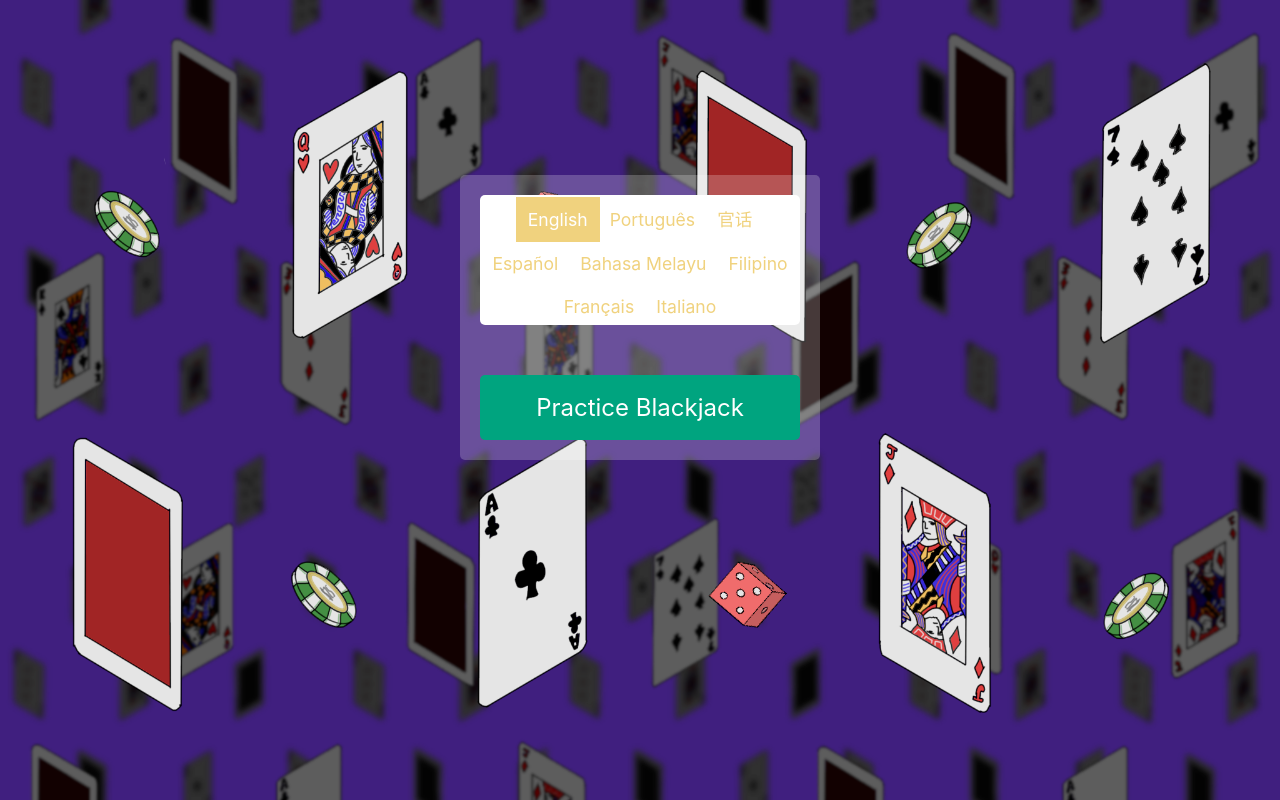
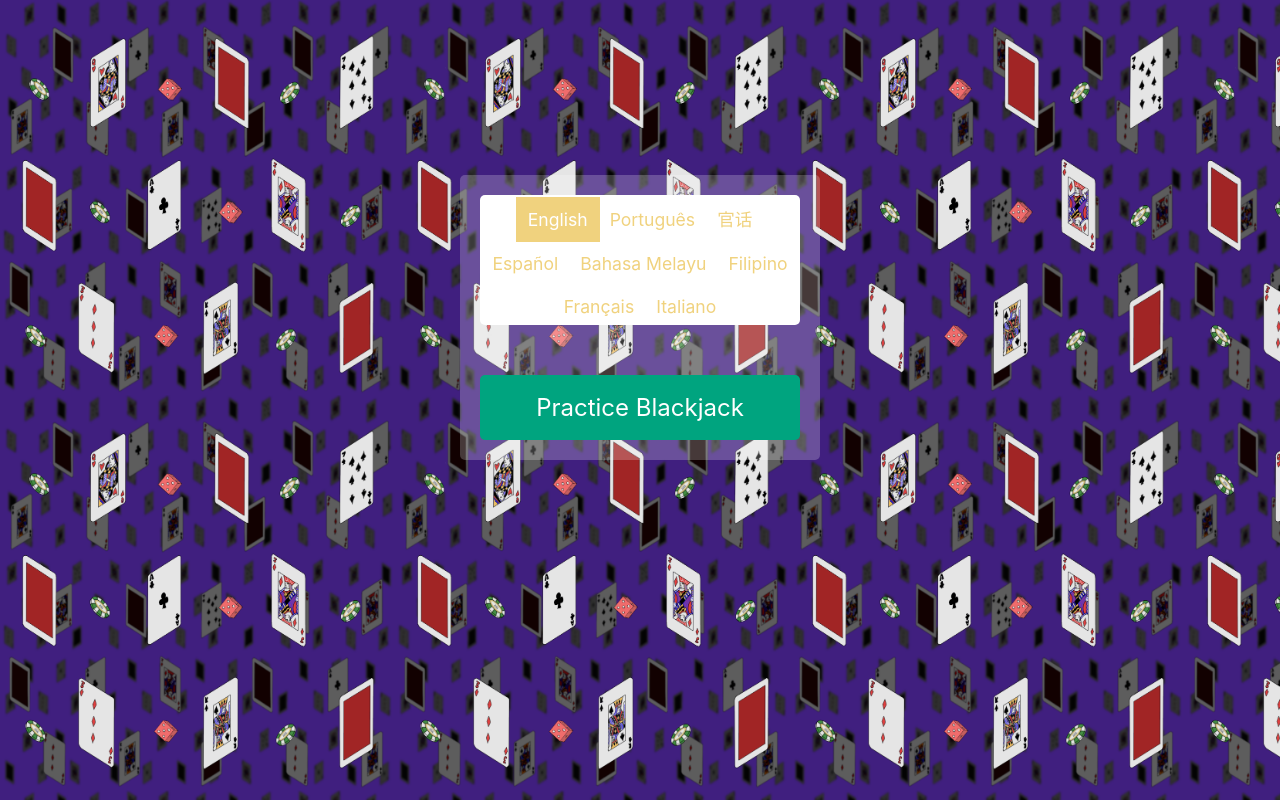
Before and after one commit to slslsls/jumpingjacks, a React (Create React App) app: page / in a window 1280 px wide. Shown: the top 800 px of the page. Built offline with nearby package versions, Linux system fonts and the light colour scheme.

Commit message:
fix background

```diff
--- /dev/null
+++ b/src/components/App.css
@@ -0,0 +1,4 @@
+.container {
+  height: 100%;
+  width: 100%;
+}
--- a/src/components/App.js
+++ b/src/components/App.js
@@ -8,6 +8,7 @@ import {
   Route,
   Redirect
 } from "react-router-dom";
+import './App.css';
 
 class Store {
   language = 'English'
@@ -17,7 +18,7 @@ const appStore = new Store();
 
 function App() {
   return (
-    <div>
+    <div className="container">
       <Router>
         <Switch>
           <Route path="/holdem">
--- a/src/components/Home.css
+++ b/src/components/Home.css
@@ -9,17 +9,19 @@ body, html {
     margin: 0;
 }
 
+#root {
+  height: 100%;
+  width: 100%;
+}
+
 .invisible {
   opacity: 0;
 }
 
 .home-background {
-  height: 1000px;
-  background-size: cover;
-  background-position: center;
-  background-repeat: repeat;
-  background-image: url(/background.png);
-  background-size: 100%;
+  height: 100%;
+  background: url(/background.png) repeat;
+  background-size: 395px 395px;
   padding-top: 100px;
   -webkit-transition:all .5s ease;
      -moz-transition:all .5s ease;
--- a/src/components/Home.js
+++ b/src/components/Home.js
@@ -30,7 +30,7 @@ class Home extends React.Component {
 
   render() {
     return (
-      <div>
+      <div className="container">
         <div className={`${this.state.display ? '' : 'invisible'} home-background`}>
           <div className="home-frame">
             <div className="language-window">
```
